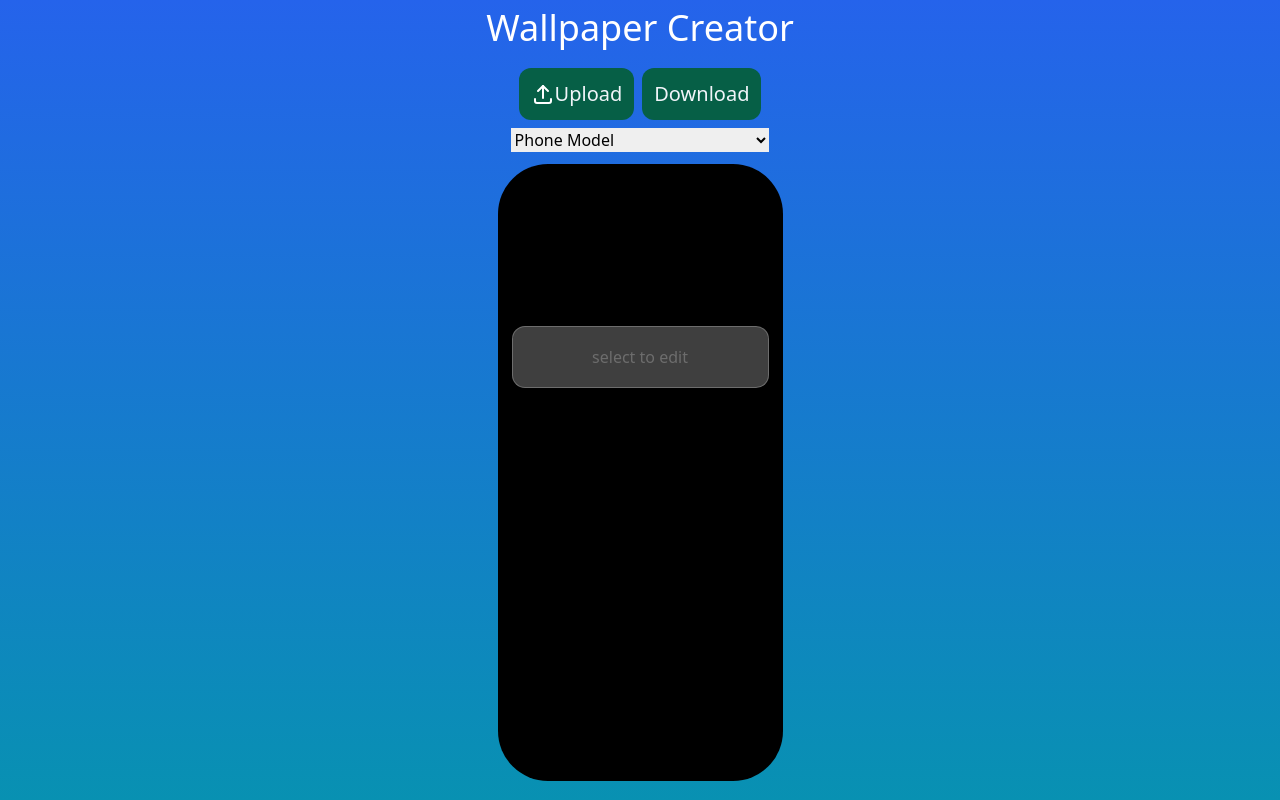
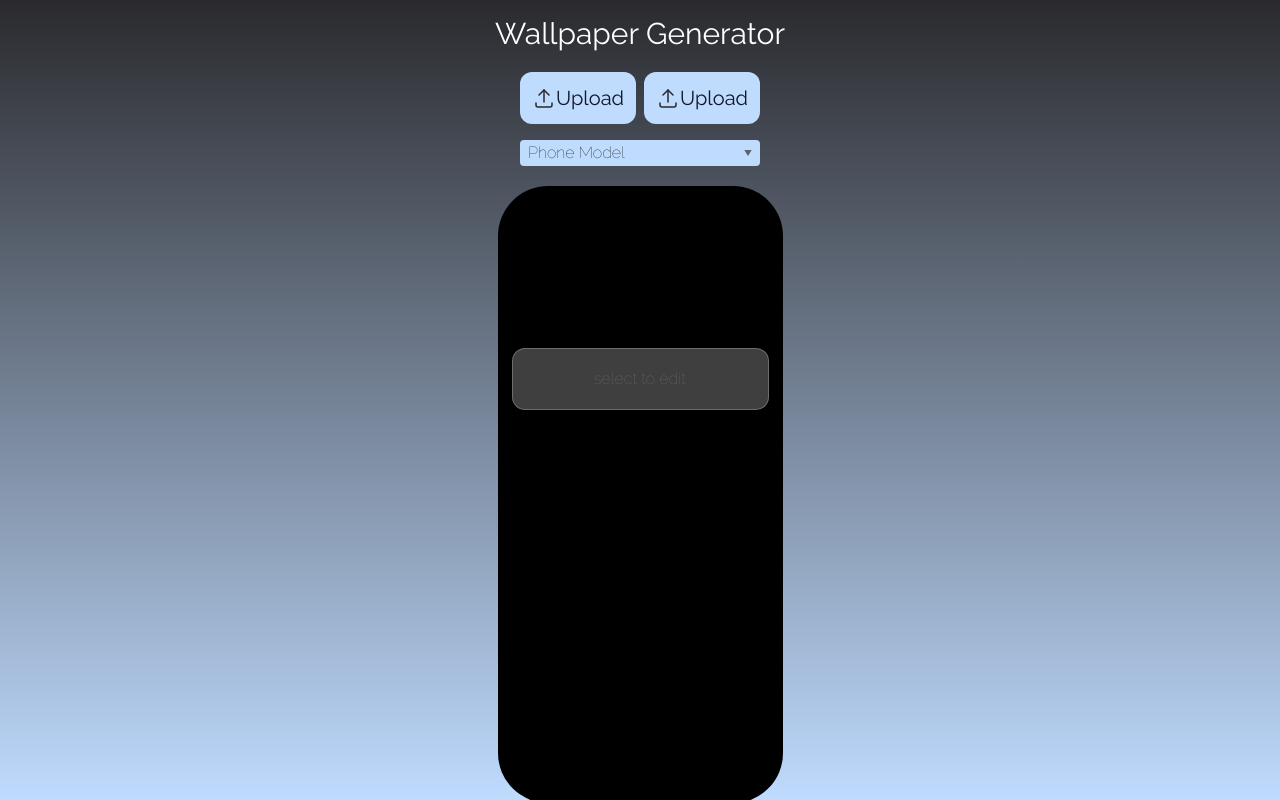
Before and after one commit to haukevan/wallpaper-generator, a Next.js app: page / in a window 1280 px wide. Built offline with nearby package versions, Linux system fonts and the light colour scheme.

Commit message:
styles, border radius function

```diff
--- a/app/globals.css
+++ b/app/globals.css
@@ -1,6 +1,16 @@
 @tailwind base;
 @tailwind components;
 @tailwind utilities;
+
+.mainApp {
+  font-family: "Raleway", sans-serif;
+  font-weight: 100;
+}
+
+.titleText {
+  font-family: "Raleway", sans-serif;
+  font-weight: 400;
+}
 
 .widgets {
   display: flex;
@@ -11,6 +21,7 @@
   position: absolute;
   background: rgba(75, 75, 75, 0.843);
   border: 1px solid rgba(255, 255, 255, 0.5);
+  border-radius: 13px;
   animation: blinker 2s linear infinite;
 }
 
@@ -78,7 +89,8 @@
   border-top-right-radius: 30px;
   bottom: -400px;
   left: 0;
-  background: rgb(109, 109, 109);
+  background: #2a2a2e;
+  box-shadow: 0px -1px 5px 1px #0e0e2268;
   color: white;
   transition: 200ms ease-in;
 }
@@ -98,11 +110,65 @@
 }
 
 .uploadButton {
-  @apply duration-200;
+  transition: 200ms;
 }
 
 .uploadButton:hover {
-  @apply bg-emerald-950 duration-200;
+  background: #abb1c2;
+  transition: 200ms;
+}
+
+select {
+  appearance: none;
+  background-color: transparent;
+  border: none;
+  padding: 0 1em 0 0;
+  margin: 0;
+  width: 100%;
+  font-family: inherit;
+  font-size: inherit;
+  cursor: inherit;
+  line-height: inherit;
+}
+
+.select {
+  width: 100%;
+  min-width: 15ch;
+  max-width: 30ch;
+  border-radius: 0.25em;
+  padding: 0.25em 0.5em;
+  font-size: 1rem;
+  cursor: pointer;
+  line-height: 1.1;
+  background-color: rgb(191 219 254);
+  display: grid;
+  grid-template-areas: "select";
+  align-items: center;
+  position: relative;
+}
+
+.select::after {
+  content: "";
+  width: 0.5em;
+  height: 0.4em;
+  background-color: #5e6169;
+  clip-path: polygon(100% 0%, 0 0%, 50% 100%);
+  justify-self: end;
+}
+
+select,
+.select:after {
+  grid-area: select;
+}
+
+select:focus + .focus {
+  position: absolute;
+  top: -1px;
+  left: -1px;
+  right: -1px;
+  bottom: -1px;
+  border: 2px solid #5e6169;
+  border-radius: inherit;
 }
 
 @keyframes blinker {
--- a/app/layout.tsx
+++ b/app/layout.tsx
@@ -16,6 +16,14 @@ export default function RootLayout({
 }) {
   return (
     <html lang="en">
+      <head>
+        <link rel="preconnect" href="https://fonts.googleapis.com" />
+        <link rel="preconnect" href="https://fonts.gstatic.com" />
+        <link
+          href="https://fonts.googleapis.com/css2?family=Raleway:wght@100;200;300;400;500&display=swap"
+          rel="stylesheet"
+        />
+      </head>
       <body suppressHydrationWarning={true}>{children}</body>
     </html>
   );
--- a/app/page.jsx
+++ b/app/page.jsx
@@ -21,6 +21,7 @@ export default function Home() {
 
   //upload image click ref
   const inputRef = useRef(null);
+  const uploadRef = useRef(null);
 
   //upload image state holder from user
   const [image, setImage] = useState(null);
@@ -29,6 +30,7 @@ export default function Home() {
   const [newImage, setnewImage] = useState(null);
   const [menuSelect, setmenuSelect] = useState(0); //default no show items
   const [menuText, setmenuText] = useState("Select below to edit");
+  const [borderSize, setborderSize] = useState(null);
 
   //iphone stats
   const phoneList = [
@@ -39,7 +41,9 @@ export default function Home() {
       topWidgets: "162px",
       widgetWidth: "257px",
       widgetHeight: "62px",
-      widgetBorderRadius: "13px",
+      widgetBorderRadiusSmall: "5px",
+      widgetBorderRadiusMedium: "13px",
+      widgetBorderRadiusLarge: "25px",
     },
     {
       id: "iphone13Mini",
@@ -48,7 +52,9 @@ export default function Home() {
       topWidgets: "729px",
       widgetWidth: "1000px",
       widgetHeight: "279px",
-      widgetBorderRadius: "60px",
+      widgetBorderRadiusSmall: "5px",
+      widgetBorderRadiusMedium: "13px",
+      widgetBorderRadiusLarge: "25px",
     },
     {
       id: "iphone13",
@@ -57,7 +63,9 @@ export default function Home() {
       topWidgets: "729px",
       widgetWidth: "1000px",
       widgetHeight: "279px",
-      widgetBorderRadius: "60px",
+      widgetBorderRadiusSmall: "5px",
+      widgetBorderRadiusMedium: "13px",
+      widgetBorderRadiusLarge: "25px",
     },
     {
       id: "iphone13Pro",
@@ -66,7 +74,9 @@ export default function Home() {
       topWidgets: "729px",
       widgetWidth: "1000x",
       widgetHeight: "279px",
-      widgetBorderRadius: "60px",
+      widgetBorderRadiusSmall: "5px",
+      widgetBorderRadiusMedium: "13px",
+      widgetBorderRadiusLarge: "25px",
     },
     {
       id: "iphone13ProMax",
@@ -75,7 +85,9 @@ export default function Home() {
       topWidgets: "729px",
       widgetWidth: "1158px",
       widgetHeight: "279px",
-      widgetBorderRadius: "60px",
+      widgetBorderRadiusSmall: "23px", //4.6 increase from default
+      widgetBorderRadiusMedium: "60px",
+      widgetBorderRadiusLarge: "115px",
     },
   ];
 
@@ -99,9 +111,6 @@ export default function Home() {
     exportWidget.style.height = phoneList.find(
       (phoneDefault) => phoneDefault.id === "iphone13Default"
     ).widgetHeight;
-    exportWidget.style.borderRadius = phoneList.find(
-      (phoneDefault) => phoneDefault.id === "iphone13Default"
-    ).widgetBorderRadius;
   });
 
   useEffect(() => {
@@ -118,6 +127,10 @@ export default function Home() {
     inputRef.current.click();
   };
 
+  const handleDownloadClick = () => {
+    uploadRef.current.click();
+  };
+
   //set image selected to screen background
   const onImageChange = (event) => {
     if (event.target.files && event.target.files[0]) {
@@ -129,6 +142,7 @@ export default function Home() {
   const prepareImage = async () => {
     //set full resolution styles before export, then set back to original for preview
     const exportImage = document.getElementById("exportImage");
+    const borderRad = `widgetBorderRadius${borderSize}`;
 
     //set wallpaper image dimensions
     exportImage.style.width = phoneList.find(
@@ -151,7 +165,8 @@ export default function Home() {
     ).widgetHeight;
     exportWidget.style.borderRadius = phoneList.find(
       (phoneSelected) => phoneSelected.id === phone
-    ).widgetBorderRadius;
+    )[borderRad]; //[] to send variable as prop
+
     exportWidget.style.border = 0;
     exportWidget.innerHTML = null;
 
@@ -170,6 +185,9 @@ export default function Home() {
     exportImage.style.height = phoneList.find(
       (phoneSelected) => phoneSelected.id === "iphone13Default"
     ).height;
+    exportWidget.style.borderRadius = phoneList.find(
+      (phoneSelected) => phoneSelected.id === "iphone13Default"
+    )[borderRad];
     exportWidget.style.border = "1px solid white";
     exportWidget.innerHTML = "select to edit";
   };
@@ -184,6 +202,29 @@ export default function Home() {
         break;
       case "rightBtn":
         document.getElementById("output").style.backgroundPosition = "right";
+        break;
+    }
+  };
+
+  const borderResize = (e) => {
+    switch (e.target.id) {
+      case "smallBtn":
+        document.getElementById("widgets").style.borderRadius = phoneList.find(
+          (phoneSelected) => phoneSelected.id === "iphone13Default"
+        ).widgetBorderRadiusSmall;
+        setborderSize("Small");
+        break;
+      case "mediumBtn":
+        document.getElementById("widgets").style.borderRadius = phoneList.find(
+          (phoneSelected) => phoneSelected.id === "iphone13Default"
+        ).widgetBorderRadiusMedium;
+        setborderSize("Medium");
+        break;
+      case "largeBtn":
+        document.getElementById("widgets").style.borderRadius = phoneList.find(
+          (phoneSelected) => phoneSelected.id === "iphone13Default"
+        ).widgetBorderRadiusLarge;
+        setborderSize("Large");
         break;
     }
   };
@@ -223,8 +264,10 @@ export default function Home() {
   //-----------------------RETURN----------------------------//
 
   return (
-    <main className=" relative gap-2 overflow-scroll w-screen h-screen flex flex-col items-center justify-start bg-gradient-to-b from-blue-600 to-cyan-600">
-      <h1 className=" text-white text-4xl pt-2">Wallpaper Creator</h1>
+    <main className="mainApp relative gap-2 overflow-scroll w-screen h-screen flex flex-col items-center justify-start bg-gradient-to-b from-grays-900 to-blue-200">
+      <h1 className="titleText text-white text-3xl pt-4">
+        Wallpaper Generator
+      </h1>
       <form
         onSubmit={(e) => {
           e.preventDefault();
@@ -233,7 +276,7 @@ export default function Home() {
       >
         <div className=" flex flex-row justify-center align-middle p-1">
           <div
-            className="uploadButton w-fit h-fit m-1 p-3 flex flex-row justify-center align-middle rounded-xl bg-emerald-800 text-slate-100"
+            className="uploadButton w-fit h-fit m-1 p-3 flex flex-row justify-center align-middle rounded-xl bg-blue-200 text-slate-900"
             onClick={handleUploadClick}
           >
             <Image
@@ -251,13 +294,28 @@ export default function Home() {
               style={{ display: "none" }}
             />
           </div>
+          <div
+            className="uploadButton w-fit h-fit m-1 p-3 flex flex-row justify-center align-middle rounded-xl bg-blue-200 text-slate-900"
+            onClick={handleDownloadClick}
+          >
+            <Image
+              className="uploadImage"
+              priority
+              src={upload}
+              alt="Upload an image"
+            />
+            <h3 className=" text-xl font-normal">Upload</h3>{" "}
             <input
               className="uploadButton w-fit h-fit m-1 p-3 flex flex-row justify-center align-middle rounded-xl bg-emerald-800 text-slate-100 text-xl font-normal"
               onClick={prepareImage}
               type="submit"
-            value={"Download"}
+              ref={uploadRef}
+              style={{ display: "none" }}
             ></input>
           </div>
+        </div>
+        <div className="p-2">
+          <div className="select">
             <select
               onChange={handleChangePhone}
               id="phoneSelect"
@@ -272,6 +330,9 @@ export default function Home() {
               <option value="iphone13">iPhone 13</option>
               <option value="iphone13Mini">iPhone 13 Mini</option>
             </select>
+            <span class="focus"></span>
+          </div>
+        </div>
       </form>
       <div className=" relative w-full h-full flex justify-center align-middle">
         <div
@@ -381,8 +442,16 @@ export default function Home() {
           </div>
         )}
         {menuSelect === "Border Radius" && (
-          <div className=" flex justify-center align-middle flex-row">
-            Border Radius Selector
+          <div className=" flex justify-center align-middle flex-row gap-4">
+            <div id="smallBtn" onClick={borderResize}>
+              Small
+            </div>
+            <div id="mediumBtn" onClick={borderResize}>
+              Med
+            </div>
+            <div id="largeBtn" onClick={borderResize}>
+              Large
+            </div>
           </div>
         )}
       </div>
--- a/tailwind.config.js
+++ b/tailwind.config.js
@@ -1,4 +1,5 @@
 /** @type {import('tailwindcss').Config} */
+
 module.exports = {
   content: [
     "./pages/**/*.{js,ts,jsx,tsx,mdx}",
@@ -12,6 +13,13 @@ module.exports = {
         "gradient-conic":
           "conic-gradient(from 180deg at 50% 50%, var(--tw-gradient-stops))",
       },
+      colors: {
+        grays: {
+          900: "#2a2a2e",
+          500: "#5e6169",
+          100: "#abb1c2",
+        },
+      },
     },
   },
   plugins: [],
```
Also changed, not shown: public/assets/icons/download.svg (added), public/assets/icons/upload.svg. Lines whose indentation alone changed are shown as unchanged.
